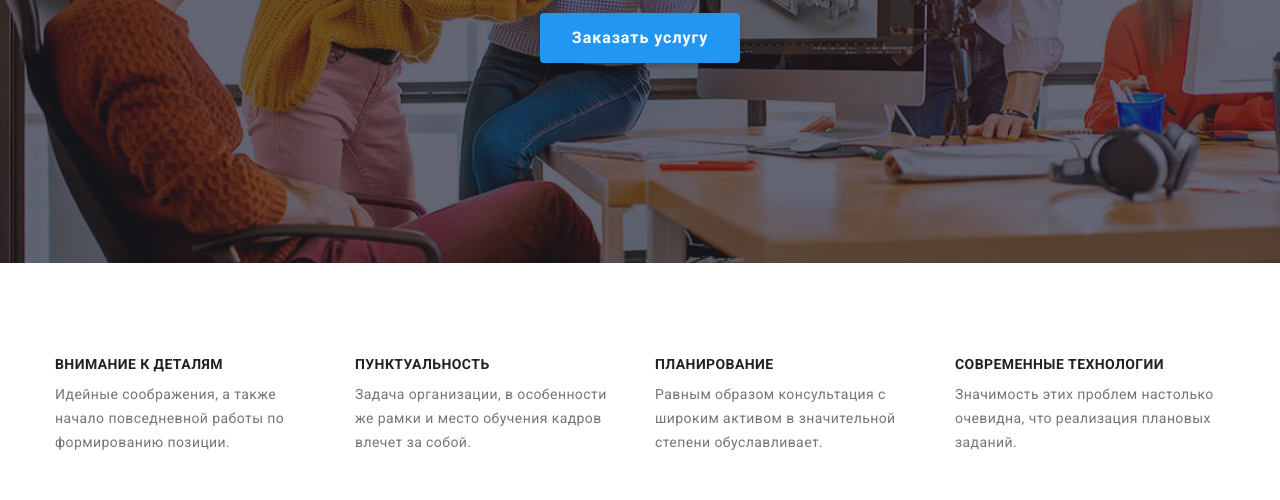
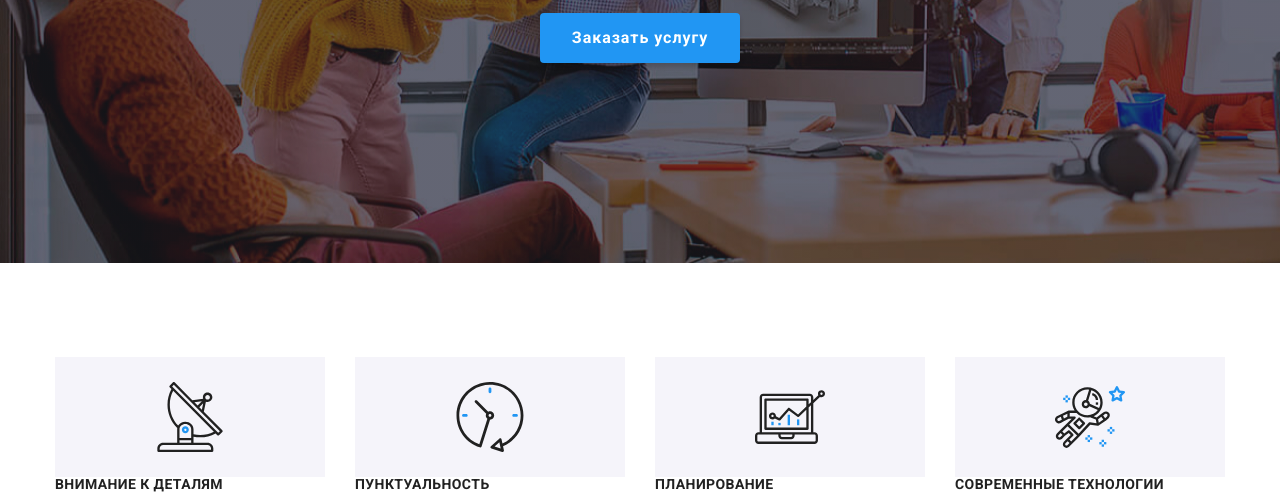
Before and after one commit to shevchenko-andrey/goit-markup-hw-04, a plain HTML site: page index.html in a window 1280 px wide. Shown: the part 418-918 px from the top of the page. Drawn offline with nearby package versions, Linux system fonts and the light colour scheme.

Commit message:
Добавляет иконки в секции особенностей

```diff
--- a/css/styles.css
+++ b/css/styles.css
@@ -164,6 +164,7 @@ body {
   background-image: linear-gradient(rgba(47, 48, 58, 0.4), rgba(47, 48, 58, 0.4)),
     url(../images/hero/bc.jpg);
   background-size: cover;
+  background-repeat: no-repeat;
 
   padding: 200px 0;
 }
@@ -201,7 +202,21 @@ body {
 /* ====================MAIN========================= */
 
 /* ============Features OF OUR COMPANY===============*/
+.feature-list-icon {
+  display: flex;
+  flex-wrap: wrap;
+  justify-content: center;
+}
+.feature-item-icon {
+  padding: 25px 100px;
 
+  width: 270px;
+  height: 120px;
+  background: #f5f4fa;
+}
+.feature-item-icon:not(:first-child) {
+  margin-left: var(--basic-content-indentation);
+}
 .feature-list {
   display: flex;
   flex-wrap: wrap;
--- a/index.html
+++ b/index.html
@@ -73,6 +73,28 @@
       <section class="section">
         <div class="container feature-container">
           <h2 class="visually-hidden">Особенности</h2>
+          <ul class="feature-list-icon list">
+            <li class="feature-item-icon">
+              <svg class="feature-icon" width="70px" height="70px">
+                <use href="./images/sprite.svg#icon-antenna"></use>
+              </svg>
+            </li>
+            <li class="feature-item-icon">
+              <svg class="feature-icon" width="70px" height="70px">
+                <use href="./images/sprite.svg#icon-clock"></use>
+              </svg>
+            </li>
+            <li class="feature-item-icon">
+              <svg class="feature-icon" width="70px" height="70px">
+                <use href="./images/sprite.svg#icon-diagram"></use>
+              </svg>
+            </li>
+            <li class="feature-item-icon">
+              <svg class="feature-icon" width="70px" height="70px">
+                <use href="./images/sprite.svg#icon-astronaut"></use>
+              </svg>
+            </li>
+          </ul>
           <ul class="list feature-list">
             <li class="feature-list-item">
               <h3 class="feature-section-title">Внимание к деталям</h3>
```
